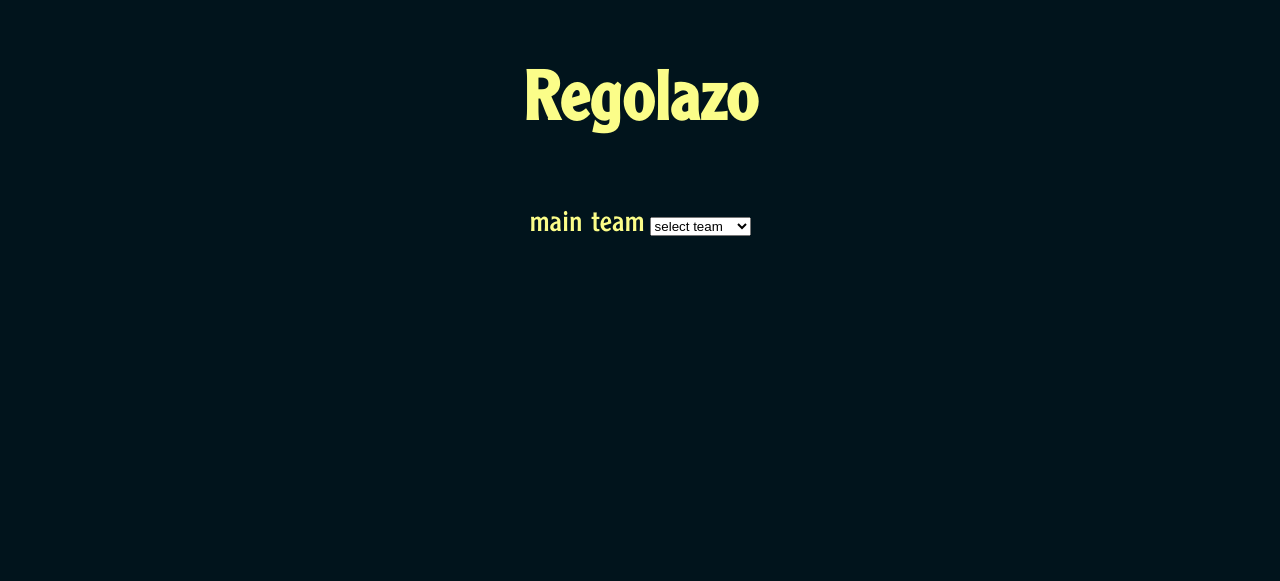
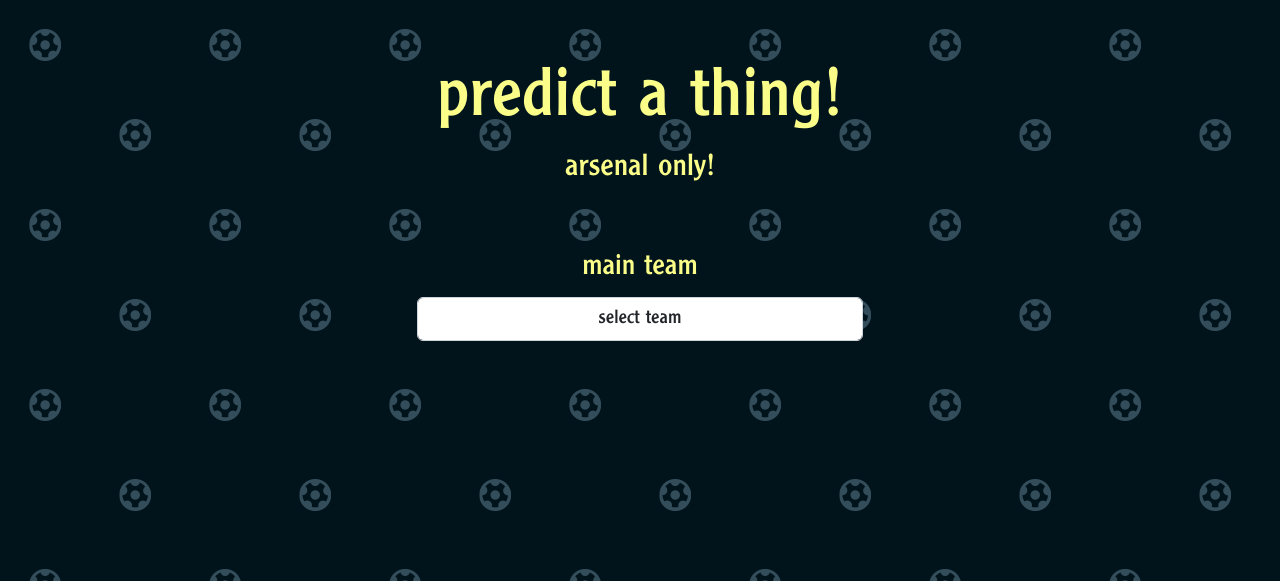
Before and after one commit to ecimin0/opa-football, a Flask app: template site/flaskr/templates/index.html in a window 1280 px wide. Shown: the top 581 px of the page. Run offline with Flask 3, Linux system fonts and the light colour scheme; the template is opened without the code that fills it: most values are stand-ins (such as "Sample title", 1, 10 or a date in 2020).

Commit message:
updates to styling, bootstrap css, some new forms

```diff
--- a/site/flaskr/main.py
+++ b/site/flaskr/main.py
@@ -52,7 +52,7 @@
         # print(get_data)
 
     main_fixtures_query = db.session.query(Fixture).filter(Fixture.event_date<datetime.datetime.now(), Fixture.event_date>'08-05-2022').filter(or_(Fixture.home==main_team, Fixture.away==main_team)).order_by(text("event_date asc")).all()
-    print(main_fixtures_query)
+    # print(main_fixtures_query)
     return jsonify([{"home": f.home_team.name, "away": f.away_team.name, "date": f.event_date} for f in main_fixtures_query])
 
 
@@ -63,146 +63,3 @@
 # 1.5 function to pull from different tables and marry teams + season
 # 2. get all fixtures for t team https://v3.football.api-sports.io/fixtures?league=39&season=2022&team=42
 # 3. get all players who participated in that fixture (for main team) https://v3.football.api-sports.io/fixtures/players?fixture=867946&team=42
-
-# @bp.route('/api/nextpage')
-# def nextpage():
-#     # current = "https://grandline-one.s3.amazonaws.com/one_piece/1/0-b.png"
-#     current = request.args.get("current")
-#     if not current:
-#         abort()
-#     elif current == "undefined":
-#         abort()
-
-#     chapter = current.split('/')[0]
-#     page = current.split('/')[1]
-#     page, side = page.split('-')
-
-#     if side == 'a':
-#         side = 'b' # move to next page since previous was side 'a'
-#         # get the next page
-#         # return create_presigned_url('grandline-one', f'one_piece/{chapter}/{page}-b.png', 10)
-#     else:
-#         # b pages check for either next page num, next chapter, or both
-#         if int(page) < 30: # can tweak this; 8 should be the lowest number of spreads across all chapters
-#             page = int(page)+1
-#             side = 'a'
-#             # return create_presigned_url('grandline-one', f'one_piece/{chapter}/{int(page)+1}-a.png', 10)
-#         else:
-#             # check if there are more pages before loading the next chapter
-#             # check db for max pages, if less than 8+1 then next page
-#             # if page == max page num and side == b then next chapter + 1 page 0-a
-#             pass
-
-#     if raw_url := create_presigned_url('grandline-one', f'one_piece/{chapter}/{page}-{side}.png', 90):
-#         url = jsonify({"url": raw_url})
-#     elif raw_url := create_presigned_url('grandline-one', f'one_piece/{int(chapter)+1}/0-a.png', 90):
-#         url = jsonify({"url": raw_url})
-#     else:
-#         # set up logging
-#         print(f"error getting next chapter, possibly {int(chapter)+1}")
-
-#     return url
-
-
-# def create_presigned_url(bucket_name, object_name, expiration=30):
-#     """Generate a presigned URL to share an S3 object
-
-#     :param bucket_name: string
-#     :param object_name: string
-#     :param expiration: Time in seconds for the presigned URL to remain valid
-#     :return: Presigned URL as string. If error, returns None.
-#     """
-
-#     # Generate a presigned URL for the S3 object
-#     s3_client = boto3.client('s3')
-#     try:
-#         s3_client.head_object(Bucket=bucket_name, Key=object_name)
-#         response = s3_client.generate_presigned_url('get_object',
-#                                                     Params={'Bucket': bucket_name,
-#                                                             'Key': object_name},
-#                                                     ExpiresIn=expiration)
-#     except ClientError as e:
-#         logging.error(e)
-#         return None
-#     # The response contains the presigned URL
-#     return response
-
-# @bp.route('/create', methods=('GET', 'POST'))
-# @login_required
-# def create():
-#     if request.method == 'POST':
-#         title = request.form['title']
-#         body = request.form['body']
-#         error = None
-
-#         if not title:
-#             error = 'Title is required.'
-
-#         if error is not None:
-#             flash(error)
-#         else:
-#             db = get_db()
-#             db.execute(
-#                 'INSERT INTO post (title, body, author_id)'
-#                 ' VALUES (?, ?, ?)',
-#                 (title, body, g.user['id'])
-#             )
-#             db.commit()
-#             return redirect(url_for('reader.index'))
-
-#     return render_template('reader/create.html')
-
-
-# def get_post(id, check_author=True):
-#     post = get_db().execute(
-#         'SELECT p.id, title, body, created, author_id, username'
-#         ' FROM post p JOIN user u ON p.author_id = u.id'
-#         ' WHERE p.id = ?',
-#         (id,)
-#     ).fetchone()
-
-#     if post is None:
-#         abort(404, f"Post id {id} doesn't exist.")
-
-#     if check_author and post['author_id'] != g.user['id']:
-#         abort(403)
-
-#     return post
-
-
-# @bp.route('/<int:id>/update', methods=('GET', 'POST'))
-# @login_required
-# def update(id):
-#     post = get_post(id)
-
-#     if request.method == 'POST':
-#         title = request.form['title']
-#         body = request.form['body']
-#         error = None
-
-#         if not title:
-#             error = 'Title is required.'
-
-#         if error is not None:
-#             flash(error)
-#         else:
-#             db = get_db()
-#             db.execute(
-#                 'UPDATE post SET title = ?, body = ?'
-#                 ' WHERE id = ?',
-#                 (title, body, id)
-#             )
-#             db.commit()
-#             return redirect(url_for('reader.index'))
-
-#     return render_template('reader/update.html', post=post)
-
-
-# @bp.route('/<int:id>/delete', methods=('POST',))
-# @login_required
-# def delete(id):
-#     get_post(id)
-#     db = get_db()
-#     db.execute('DELETE FROM post WHERE id = ?', (id,))
-#     db.commit()
-#     return redirect(url_for('reader.index'))
--- a/site/flaskr/static/style.css
+++ b/site/flaskr/static/style.css
@@ -9,7 +9,8 @@
 
 body {
   background-color: #01141c;
-  color: #FFF;
+  background-image: url("bg_large_tp.png");
+  background-size: auto;
 }
 
 .bg-light-blue {
@@ -30,9 +31,9 @@
   /* Legacy iOS */
 }
 
-.cfg-title {
+/* .cfg-title {
   font-size: 72px;
-}
+} */
 
 .cfg-reg-yellow {
   color: #fbfd89;
@@ -46,4 +47,12 @@
 
 .form-label {
   font-size: 30px;
+  /* width: 150px; */
 }
+
+.form-control {
+  font-size: 20px;
+  text-align: center;
+  width: 40%;
+  margin: 0 auto;
+}
--- a/site/flaskr/templates/base.html
+++ b/site/flaskr/templates/base.html
@@ -1,15 +1,15 @@
 <!doctype html>
 <html lang="en">
 
-<title>⚽️</title>
-<link rel="stylesheet" href="{{ url_for('static', filename='style.css') }}">
+<title>⚽️ football predictions</title>
 <meta name="msapplication-TileColor" content="#ffffff">
 <meta name="theme-color" content="#ffffff">
 <head>
     <meta name="viewport" content="width=device-width, initial-scale=1">
-    <title>Testing JS Updates</title>
-    <!-- <link href="https://cdn.jsdelivr.net/npm/bootstrap@5.2.2/dist/css/bootstrap.min.css" rel="stylesheet"
-        integrity="sha384-Zenh87qX5JnK2Jl0vWa8Ck2rdkQ2Bzep5IDxbcnCeuOxjzrPF/et3URy9Bv1WTRi" crossorigin="anonymous"> -->
+    <link href="https://cdn.jsdelivr.net/npm/bootstrap@5.2.2/dist/css/bootstrap.min.css" rel="stylesheet"
+        integrity="sha384-Zenh87qX5JnK2Jl0vWa8Ck2rdkQ2Bzep5IDxbcnCeuOxjzrPF/et3URy9Bv1WTRi" crossorigin="anonymous">
+
+    <link rel="stylesheet" href="{{ url_for('static', filename='style.css') }}">
 </head>
 <section class="content">
     {% block content %}{% endblock %}
--- a/site/flaskr/templates/index.html
+++ b/site/flaskr/templates/index.html
@@ -3,14 +3,28 @@
 {% endblock %}
 {% block content %}
 
+<!-- # new blueprint called api or something to be used by js
+# js asks flask for json
+# render around it
+# 1. get all teams active for a season https://v3.football.api-sports.io/teams?league=39&season=2022
+# 1.5 function to pull from different tables and marry teams + season
+# 2. get all fixtures for t team https://v3.football.api-sports.io/fixtures?league=39&season=2022&team=42
+# 3. get all players who participated in that fixture (for main team) https://v3.football.api-sports.io/fixtures/players?fixture=867946&team=42 -->
+
+
 <body>
+    <!-- #01141c -->
+    <!-- <div style="background-color: #fff; width: inherit"> -->
     <div class="container center">
-        <h2 class="cfg-reg-yellow cfg-title">Regolazo</h2>
+        <h1 class="cfg-reg-yellow display-2" style="margin-top: 55px;">predict a thing!</h2>
+        <h2 class="cfg-reg-yellow">arsenal only!</h2>
+        <br>
+        <br>
         <form class="cfg-reg-yellow">
 
-            <div class="mb-3 form-group">
-                <label for="mainTeamInput" class="form-label">main team</label>
-                <select class="form-control" id="mainTeamInput" name="main_team">
+            <div class="mb-5 form-group">
+                <label for="mainTeamForm" class="form-label">main team</label>
+                <select class="form-control" id="mainTeamForm" name="main_team">
                     <option value="none" selected disabled hidden>select team</option>
                     {% for t in teams %}
                     <option value="{{t.team_id}}">{{t.name}}</option>
@@ -18,35 +32,49 @@
                 </select>
             </div>
 
-            <div class="mb-3 form-group" style="display:none">
+            <div class="spinner-border" role="status" style="display:none; margin: 0 auto;" id="spinner-border">
+                <span class="visually-hidden"></span>
+            </div>
+
+            <div class="mb-5 form-group" style="display:none">
                 <label for="mainTeamFixtureInput" class="form-label">fixture</label>
-                <!-- <input type="text" class="form-control" id="mainTeamOutput"> -->
                 <select class="form-control" id="mainTeamFixtureInput">
                     <option value="none" selected disabled hidden>select fixture</option>
                 </select>
             </div>
+
+            <div class="mb-5 form-group" style="display:none" id="showHomeAwayTeams">
+                <label for="homeGoals" class="form-label">home goals</label>
+                <input type="number" class="form-control" id="homeGoals" value="">
+                <label for="awayGoals" class="form-label">away goals</label>
+                <input type="number" class="form-control" id="awayGoals" value="">
+            </div>
         </form>
     </div>
-    <script src="https://cdn.jsdelivr.net/npm/bootstrap@5.2.2/dist/js/bootstrap.bundle.min.js"
-        integrity="sha384-OERcA2EqjJCMA+/3y+gxIOqMEjwtxJY7qPCqsdltbNJuaOe923+mo//f6V8Qbsw3"
-        crossorigin="anonymous"></script>
+    <!-- </div> -->
 </body>
 
 
 <script>
-    const input = document.getElementById('mainTeamInput');
+    const mainTeamForm = document.getElementById('mainTeamForm');
+    mainTeamForm.addEventListener('input', spawnFixtures);
 
-    input.addEventListener('input', updateValue);
+    const fixtureForm = document.getElementById('mainTeamFixtureInput');
+    // console.log(fixtureForm)
 
-    async function updateValue(e) {
-        console.log(input.options[input.selectedIndex].text)
+    // fixtureForm.addEventListener('input', function(){spawnHomeAwayTeams(home, away)});
+    fixtureForm.addEventListener('input', spawnHomeAwayTeams);
+
+
+    async function spawnFixtures(e) {
+        // console.log(mainTeamInput.options[mainTeamInput.selectedIndex].text)
         // to do: automatically remove all child changes if mainTeamInput changes
         // hide everything, then call updateValue on mainTeamInput
-        const output = document.getElementById('mainTeamFixtureInput');
+
         var val = "";
 
         if (e.target.value == "") {
-            output.parentElement.style.display = "none";
+            fixtureForm.parentElement.style.display = "none";
         } else {
             // await fetch('/api/fixtures', {
             //         method: "POST",
@@ -55,7 +83,12 @@
             //             'Content-Type': 'application/json'
             //         }
             //     })
-            await fetch('/api/fixtures?team=' + input.options[input.selectedIndex].value, {
+            spinner = document.getElementById("spinner-border")
+            if (spinner) {
+                spinner.style.display = "block";
+            }
+
+            await fetch('/api/fixtures?team=' + mainTeamForm.options[mainTeamForm.selectedIndex].value, {
                     method: "GET",
                     // body: JSON.stringify({"team": input.options[input.selectedIndex].value}),
                     headers: {
@@ -64,20 +97,66 @@
                 })
                 .then((response) => response.json())
                 .then((data) => {
-                    output.value = data;
-                    output.parentElement.style.display = "block";
-                    console.log(data);
-                    // to do: remove all old children created from selecting a team before creating new ones
+                    fixtureForm.value = data;
+                    fixtureForm.parentElement.style.display = "block";
+                    // console.log(data);
+
+                    // remove all old children created from selecting a team before creating new ones
+                    var fixtureOption = document.getElementsByClassName('fixtureOption');
+                    if (fixtureOption) {
+                        removeElementsByClass("fixtureOption")
+                    }
+
+                    var init_opt = document.createElement("option")
+                    init_opt.setAttribute("class", "fixtureOption")
+                    init_opt.innerHTML = "select fixture"
+                    fixtureForm.appendChild(init_opt);
 
                     for (fixture in data) {
                         var opt = document.createElement("option");
+                        opt.setAttribute("class", "fixtureOption");
+                        home = data[fixture].home
+                        away = data[fixture].away
                         opt.innerHTML = data[fixture].home + " v " + data[fixture].away + " | " + data[fixture].date ;
-                        // console.log(data[fixture[0]])
-                        output.appendChild(opt);
+                        fixtureForm.appendChild(opt);
                     }
                     // document.getElementById('mainTeamOutput').value=data;
                 }).catch((err) => alert(err));
         }
+        if (spinner) {
+                spinner.style.display = "none";
+        }
+    }
+
+
+    function removeElementsByClass(className){
+        const elements = document.getElementsByClassName(className);
+        while(elements.length > 0){
+            elements[0].parentNode.removeChild(elements[0]);
+        }
+}
+
+
+    async function spawnHomeAwayTeams() {
+        var home_team_input = document.createElement("input");
+        var away_team_input = document.createElement("input");
+        // await new Promise(r => setTimeout(r, 1000));
+        var unhide_home_away = document.getElementById("showHomeAwayTeams")
+        unhide_home_away.style = "display: block";
+
+
+        // console.log(home)
+        // console.log(away)
+
+        // const homeGoals = document.getElementById('homeGoals');
+        // // console.log(homeTeam)
+        // const awayGoals = document.getElementById('awayGoals');
+
+        // homeTeam.value = home
+        // // homeTeam.appendChild(home);
+
+        // awayTeam.value = away
+        // awayTeam.appendChild(away);
     }
 </script>
 
```
Also changed, not shown: site/flaskr/static/bg.png (added), site/flaskr/static/bg_large.png (added), site/flaskr/static/bg_large_tp.png (added), site/flaskr/static/bg_tp.png (added), site/flaskr/static/bg_tp_ab.png (added), site/flaskr/static/bg_tp_ab2.png (added), 1 other file.
